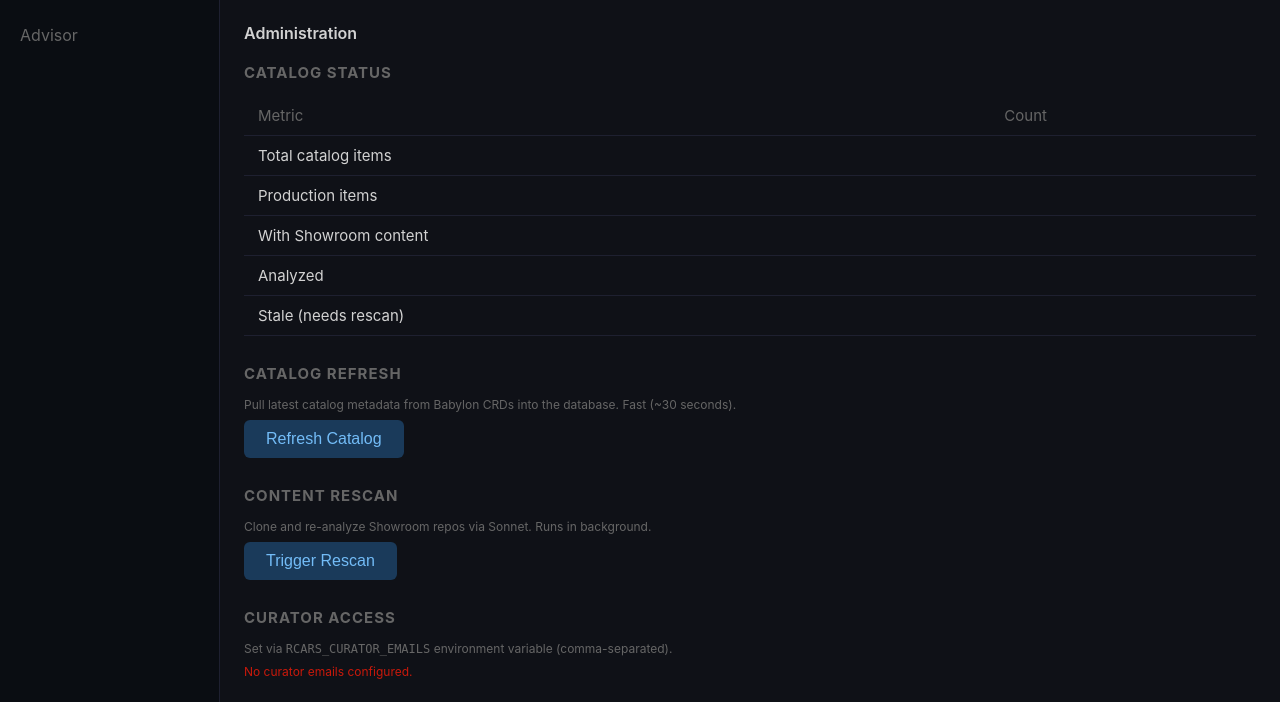
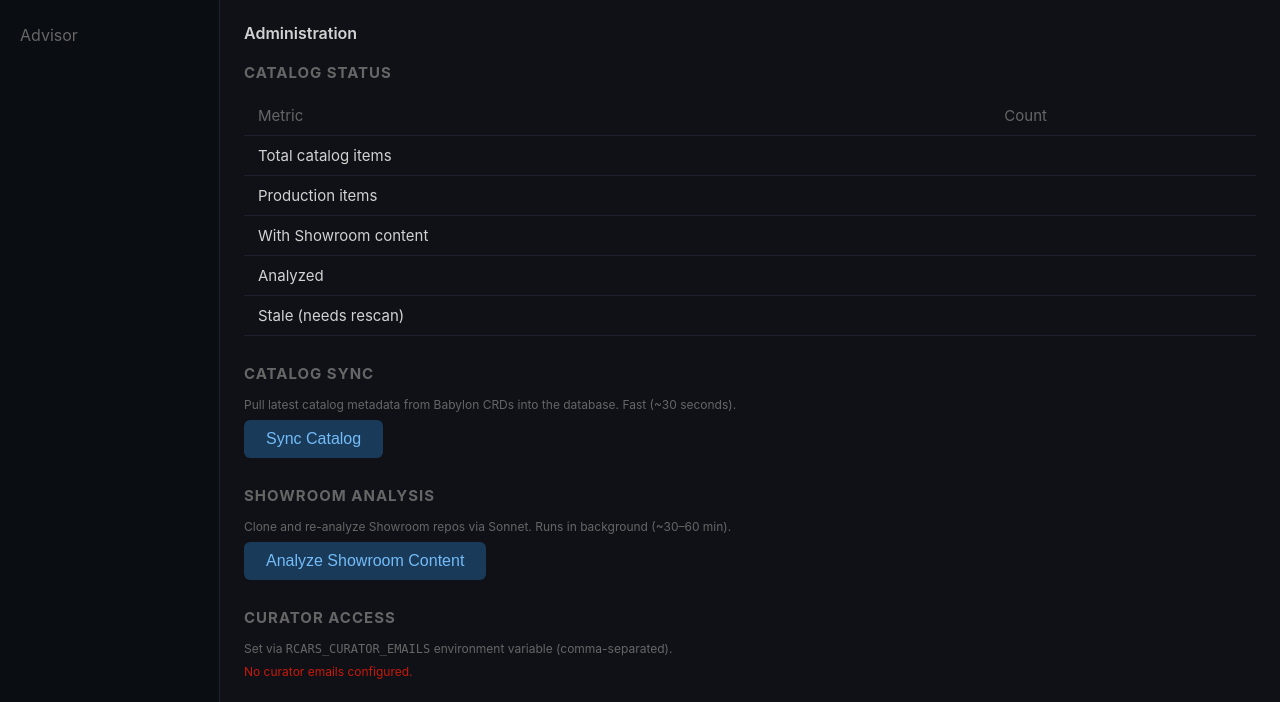
Before and after one commit to rhpds/rcars, a Python web app: template src/rcars/web/templates/admin.html in a window 1280 px wide. Shown: the part 98-800 px from the top of the page. Run offline with Jinja, Linux system fonts and the light colour scheme; the template is opened without the code that fills it, so the values that code supplies are empty; some libraries are stand-ins or nearby versions.

Commit message:
admin: Rename Refresh→Sync, Rescan→Analyze; add structural IDs for HTMX feedback

```diff
--- a/src/rcars/web/templates/admin.html
+++ b/src/rcars/web/templates/admin.html
@@ -5,7 +5,7 @@
 
   <div class="admin-section">
     <h3>Catalog Status</h3>
-    <table class="status-table">
+    <table id="catalog-status-table" class="status-table">
       <tr><th>Metric</th><th>Count</th></tr>
       <tr><td>Total catalog items</td><td>{{ status.total }}</td></tr>
       <tr><td>Production items</td><td>{{ status.prod }}</td></tr>
@@ -16,40 +16,32 @@
   </div>
 
   <div class="admin-section">
-    <h3>Catalog Refresh</h3>
+    <h3>Catalog Sync</h3>
     <p style="font-size:12px;color:var(--text-muted);margin-bottom:8px;">
       Pull latest catalog metadata from Babylon CRDs into the database. Fast (~30 seconds).
     </p>
-    <div style="display:flex;gap:10px;align-items:center;flex-wrap:wrap;">
+    <div id="refresh-section">
       <button class="btn-action"
               hx-post="/admin/refresh"
-              hx-target="#refresh-status"
-              hx-swap="innerHTML">
-        Refresh Catalog
+              hx-target="#refresh-section"
+              hx-swap="outerHTML">
+        Sync Catalog
       </button>
-      <div id="refresh-status" style="font-size:12px;"></div>
     </div>
   </div>
 
   <div class="admin-section">
-    <h3>Content Rescan</h3>
+    <h3>Showroom Analysis</h3>
     <p style="font-size:12px;color:var(--text-muted);margin-bottom:8px;">
-      Clone and re-analyze Showroom repos via Sonnet. Runs in background.
+      Clone and re-analyze Showroom repos via Sonnet. Runs in background (~30–60 min).
     </p>
-    {% if rescan_running %}
-    <div style="color:var(--score-amber);font-size:12px;margin-bottom:8px;">Rescan in progress...</div>
-    {% endif %}
-    <div style="display:flex;gap:10px;align-items:center;flex-wrap:wrap;">
+    <div id="rescan-section">
       <button class="btn-action"
               hx-post="/admin/rescan"
-              hx-target="#rescan-status"
-              hx-swap="innerHTML"
-              {% if rescan_running %}disabled{% endif %}>
-        {% if rescan_running %}Rescan Running...{% else %}Trigger Rescan{% endif %}
+              hx-target="#rescan-section"
+              hx-swap="outerHTML">
+        Analyze Showroom Content
       </button>
-      <div id="rescan-status" style="font-size:12px;">
-        {% if rescan_output %}<pre style="font-size:10px;color:var(--text-muted);white-space:pre-wrap;">{{ rescan_output }}</pre>{% endif %}
-      </div>
     </div>
   </div>
 
```
Also changed, not shown: tests/web/test_admin.py (+10 -0 lines).
